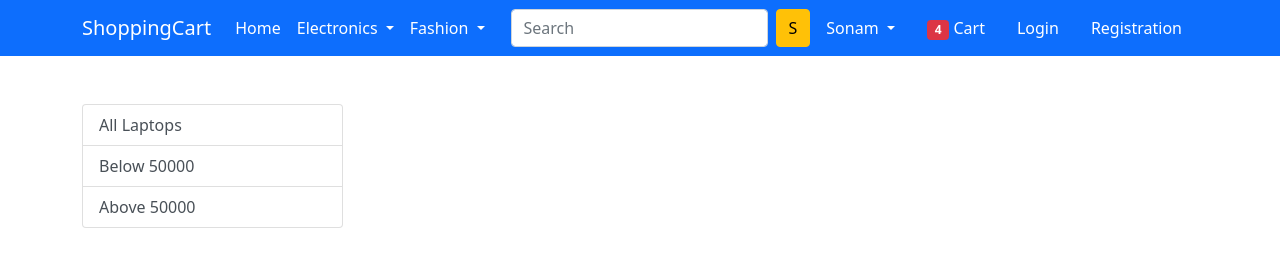
After one commit to deepaksingh215/ShoppingCart, a Django app: page /laptop/ in a window 1280 px wide. The commit adds this page. Shown: the top 253 px of the page. Run offline with Django 3.2, Linux system fonts and the light colour scheme; data that the repository does not hold is empty; some libraries are stand-ins or nearby versions.

Commit message:
laptop filtering

```diff
--- a/app/templates/app/base.html
+++ b/app/templates/app/base.html
@@ -39,7 +39,7 @@
              </a>
              <ul class="dropdown-menu" aria-labelledby="electronicsDropdown">
                <li><a class="dropdown-item" href="{% url 'mobile' %}">Mobile</a></li>
-               <li><a class="dropdown-item" href="#">Laptop</a></li>
+               <li><a class="dropdown-item" href="{% url 'laptop' %}">Laptop</a></li>
              </ul>
            </li>
            <li class="nav-item dropdown">
--- /dev/null
+++ b/app/templates/app/laptops.html
@@ -0,0 +1,40 @@
+{% extends 'app/base.html' %}
+{% load static %}
+{% block title %}Laptops{% endblock title %}
+{% block main-content %}
+<div class="container my-5">
+ <div class="row">
+  <div class="col-sm-3">
+    <div class="list-group">
+        <a href="{% url 'laptop' %}" class='list-group-item
+                list-group-item-action' aria-current="true">All Laptops</a>
+
+        <a href="{% url 'laptopdata' 'below' %}" class='list-group-item
+                list-group-item-action' aria-current="true">Below 50000</a>
+
+        <a href="{% url 'laptopdata' 'above' %}" class='list-group-item
+                list-group-item-action' aria-current="true">Above 50000</a>
+
+    </div>
+  </div>
+  <div class="col-sm-8 ">
+        <div class="row">
+        {% for product in laptops  %}
+        <div class="col-sm-4 text-center mb-4">
+            <a href="{% url 'product-detail' product.id %}" class='btn'>
+                <div class='item'>
+                    <img src="{{ product.product_image.url }}" alt=''
+                        height='140px' class="">
+                    <div class="fw-bold">{{ product.title}}</div>
+                    <div class="fw-bold">Rs. {{ product.discount_price}}
+                    <small class='fw-light text-decoration-line-through'>
+                            {{ product.selling_price}} </small> </div>
+                </div>
+            </a>
+        </div>
+        {% endfor %}
+            </div>
+        </div>
+    </div>
+</div>
+{% endblock main-content %}
--- a/app/templates/app/mobile.html
+++ b/app/templates/app/mobile.html
@@ -36,7 +36,7 @@
   <div class="col-sm-8 ">
         <div class="row">
         {% for product in mobiles  %}
-        <div class="col-md-4">
+        <div class="col-sm-4 text-center mb-4">
             <a href="{% url 'product-detail' product.id %}" class='btn'>
                 <div class='item'>
                     <img src="{{ product.product_image.url }}" alt=''
--- a/app/templates/app/productdetail.html
+++ b/app/templates/app/productdetail.html
@@ -5,7 +5,7 @@
 <div class="container my-5">
  <div class="row">
   <div class="col-sm-6 text-center align-self-center">
-   <img src="{{ product.product_image.url }}" alt="" class="img-fluid img-thumbnail">
+   <img src="{{ product.product_image.url }}" alt=""  class="img-fluid img-thumbnail" >
   </div>
   <div class="col-sm-5 offset-sm-1">
    <h2>Product Title: {{ product.title}}</h2>
--- a/app/urls.py
+++ b/app/urls.py
@@ -14,6 +14,8 @@ urlpatterns = [
     path('changepassword/', views.change_password, name='changepassword'),
     path('mobile/', views.mobile, name='mobile'),
     path('mobile/<slug:data>', views.mobile, name='mobiledata'),
+    path('laptop/', views.laptop, name='laptop'),
+    path('laptop/<slug:data>', views.laptop, name='laptopdata'),
     path('login/', views.login, name='login'),
     path('registration/', views.customerregistration, name='customerregistration'),
     path('checkout/', views.checkout, name='checkout'),
--- a/app/views.py
+++ b/app/views.py
@@ -52,6 +52,16 @@ def mobile(request, data=None):
 
     return render(request, 'app/mobile.html' , {'mobiles': mobiles})
 
+def laptop(request, data=None):
+    if data == None:
+        laptops = Product.objects.filter(category='L')
+    elif data == 'below':
+        laptops = Product.objects.filter(category='L').filter(discount_price__lte=50000)
+    elif data == 'above':
+        laptops = Product.objects.filter(category='L').filter(discount_price__gte=50000)
+
+    return render(request, 'app/laptops.html' , {'laptops': laptops})
+
 def login(request):
  return render(request, 'app/login.html')
 
```
